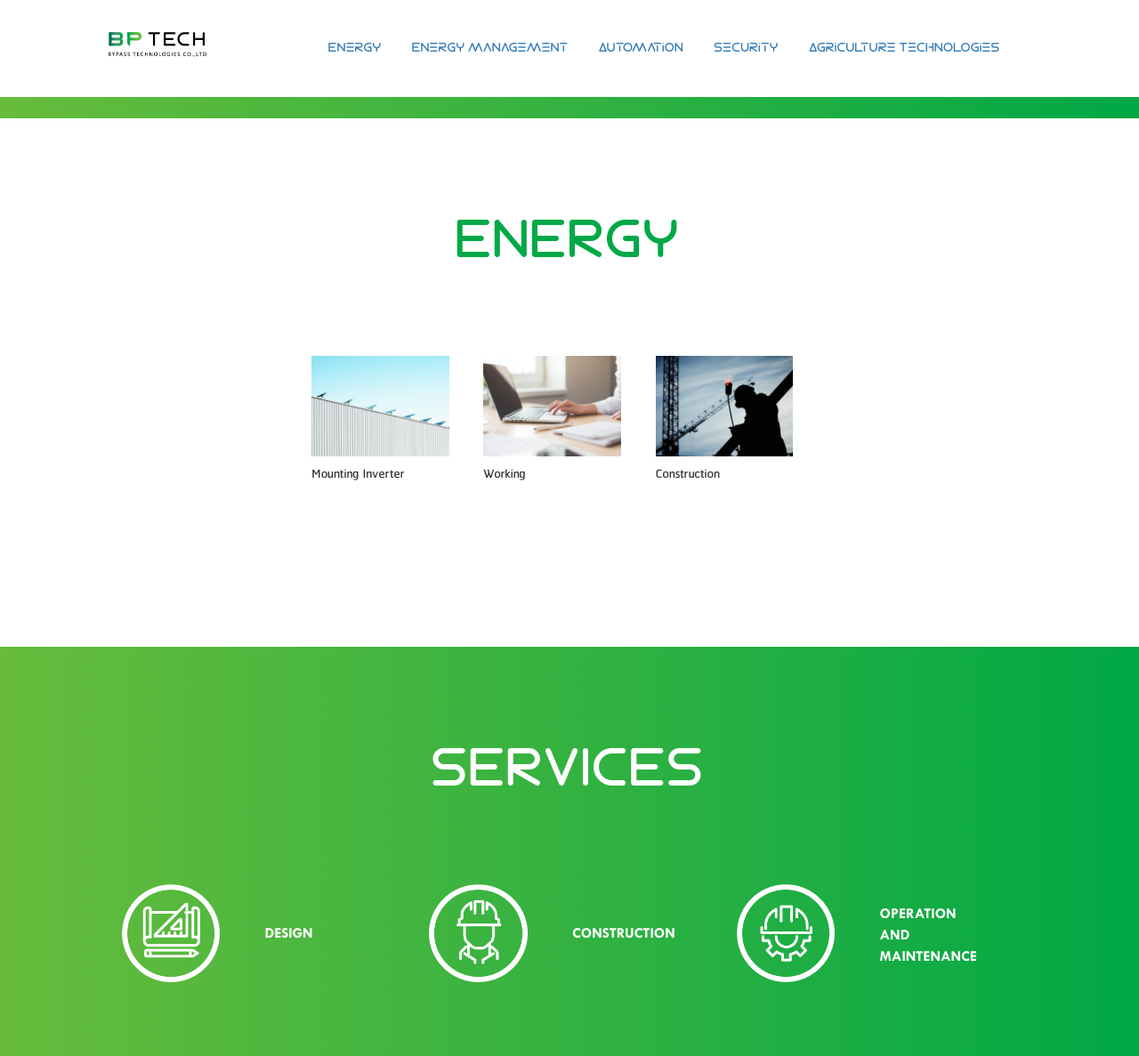
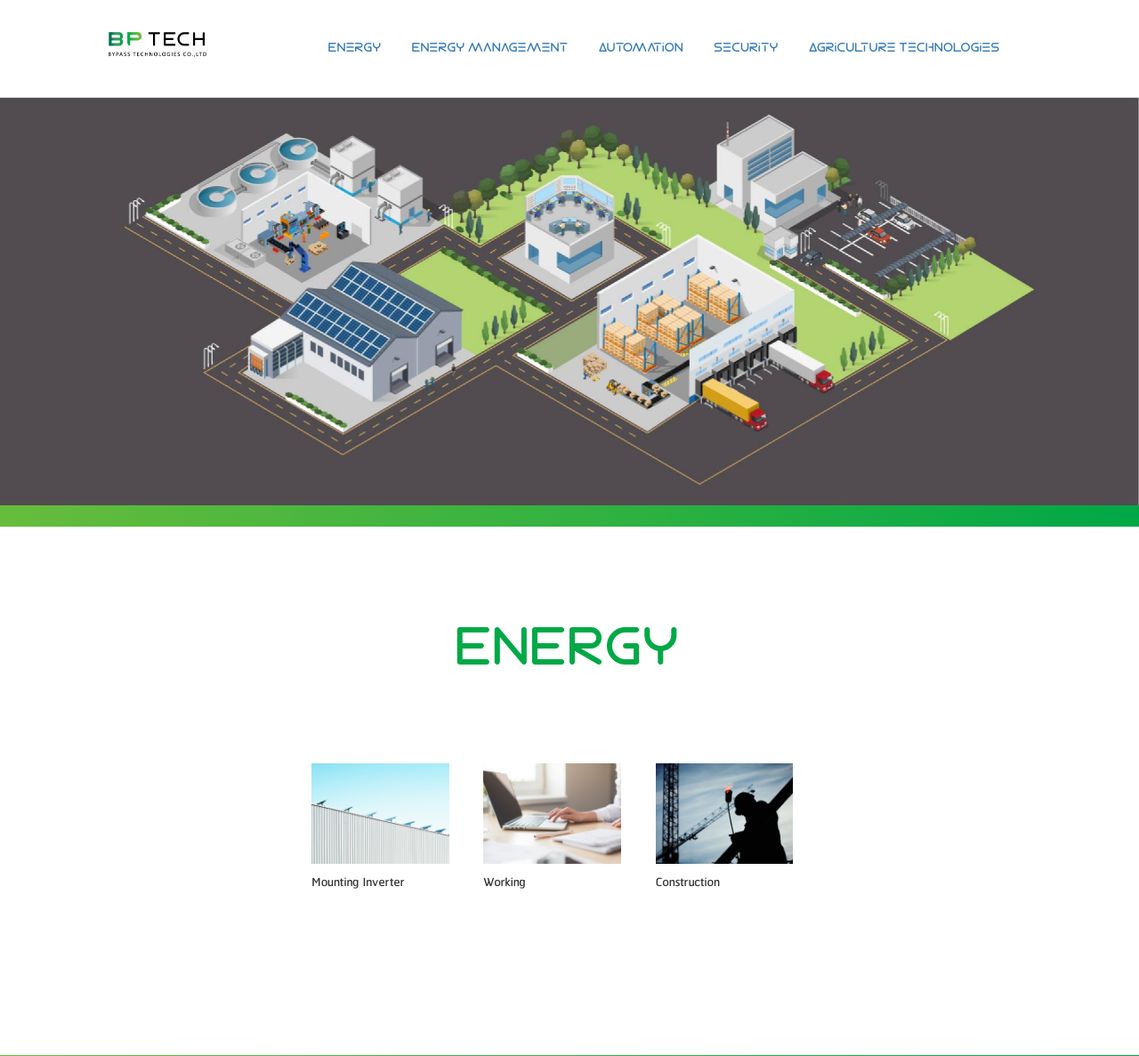
Before and after one commit to naruka1023/BP-Tech, a PHP site: page /index.html in a window 1280 px wide; the page is wider, and only the part inside the window is pictured. Shown: the top 1187 px of that part at 89% size. Run offline with PHP 8.4, Linux system fonts and the light colour scheme.

Commit message:
semi resolve map bug

```diff
--- a/index.html
+++ b/index.html
@@ -1,5 +1,6 @@
 <!DOCTYPE html>
-<html><head>
+<html>
+    <head>
         <meta charset="utf-8">
         <meta name="viewport" content="width=device-width, initial-scale=1">
         <title>BP Tech</title>
@@ -50,21 +51,25 @@
                 <!-- <area class='area' id='area5' target="" alt="" title="" coords="2574,525,2922,732,3297,531,3309,499,3283,466,3258,478,2993,326,2993,292,2967,276,2869,276,2853,263,2863,245,2857,217,2835,203,2817,211,2811,231,2784,225,2707,176,2681,195,2679,103,2592,53,2462,132,2456,81,2450,83,2446,138,2415,156,2413,276,2391,294,2359,265,2343,312,2349,357,2381,371,2383,351,2503,413,2515,430,2545,454,2574,460" shape="poly"> -->
             </map>
         </div>
+        <div class="laptopMap">
+            <!-- Image Map Generated by http://www.image-map.net/ -->
+            <img id="firstImage" src=".\images/00/00_illus-0.jpg" usemap="#image-map" style="opacity: 1;">
+        </div>
         <div class="border"></div>
         <div id='customMade' class='outerframe' style="margin: 70px 25em 20em 25em;">
             <div class="title">ENERGY</div>
             <div class='imageset' style="display: flex; justify-content: space-between;">
                 <div class='image'>
                     <img style="width: 80%;" src="./images/01/01_picture_energy-1.jpg">
-                    <div class="energyLabel">Mounting Inverter</div>
+                    <div class="energyLabel mainLabel">Mounting Inverter</div>
                 </div>
                 <div class='image'>
                     <img style="width: 80%;" src="./images/01/01_picture_energy-2.jpg">
-                    <div class="energyLabel">Working</div>
+                    <div class="energyLabel mainLabel">Working</div>
                 </div>
                 <div class='image'>
                     <img style="width: 80%;" src="./images/01/01_picture_energy-3.jpg">
-                    <div class="energyLabel">Construction</div>
+                    <div class="energyLabel mainLabel">Construction</div>
                 </div>
             </div>
         </div>
@@ -253,7 +258,5 @@
                 })
             });
         </script>
-
-
-
-    </body></html>
+    </body>
+</html>
--- a/style.css
+++ b/style.css
@@ -133,6 +133,9 @@ body{
 .partners{
     float:left
 }
+.laptopMap{
+    display:none
+}
 .stackedText{
     position: absolute;
     font-size: 12em;
@@ -145,7 +148,17 @@ body{
 .mobilePartners{
     display:none;
 }
+.mainLabel{
+    font-size:2em !important
+}
 @media screen and (max-width:1440px) and (min-width: 800px){
+    #firstImage{
+        width:100%;
+        position:unset
+    }
+    .laptopMap{
+        display:unset !important
+    }
     .webPartners{
         display:none !important
     }
@@ -247,6 +260,18 @@ body{
     }
 }
 @media screen and (max-width: 800px) {
+    #aboutText{
+        width: 34.5em !important;
+        font-size: 1.1em !important;
+
+    }
+    #firstImage{
+        width:100%;
+        position:unset
+    }
+    .laptopMap{
+        display:unset !important
+    }
     .webPartners{
         display:none;
     }
```
Lines whose indentation alone changed are shown as unchanged.
